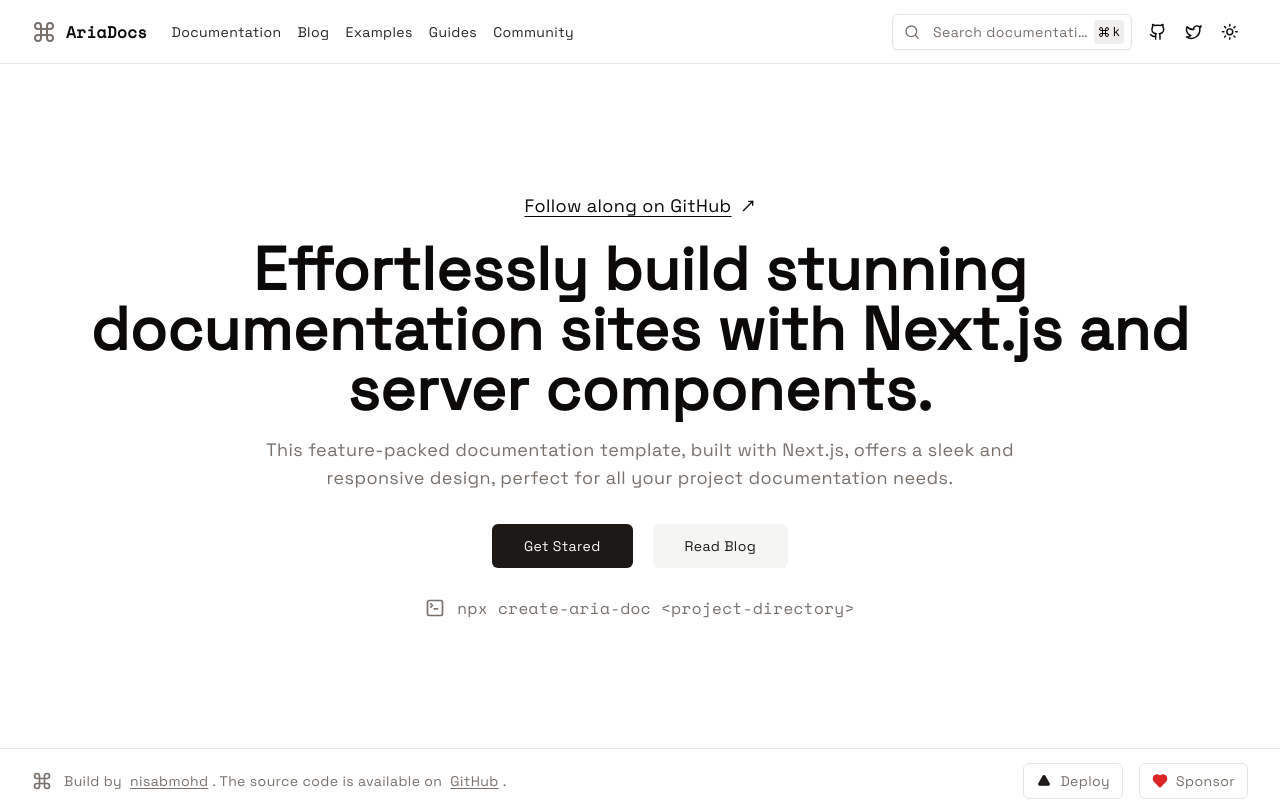
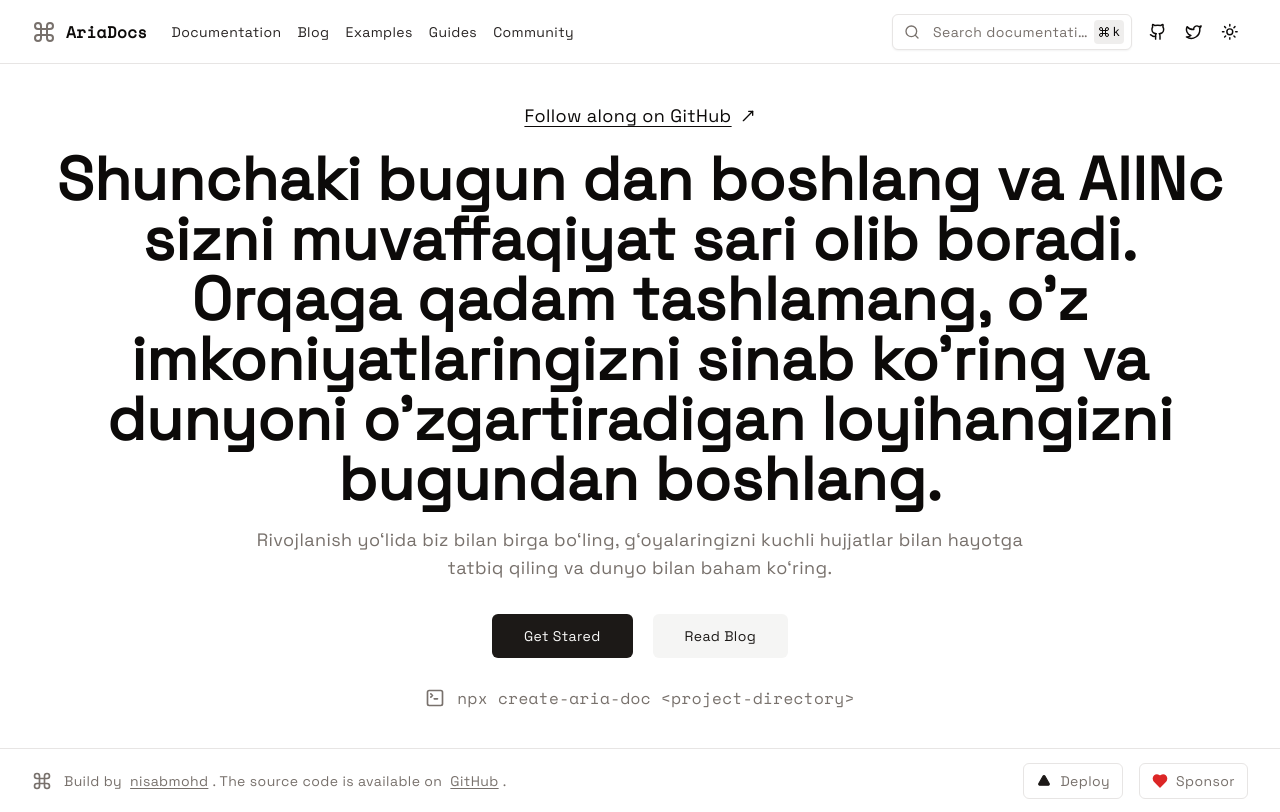
Before and after one commit to themusharraf/doc, a Next.js app: page / in a window 1280 px wide. Built offline with nearby package versions, Linux system fonts and the light colour scheme.

Commit message:
Update page.tsx

```diff
--- a/app/page.tsx
+++ b/app/page.tsx
@@ -7,7 +7,7 @@
   return (
     <div className="flex sm:min-h-[85.5vh] min-h-[85vh] flex-col items-center justify-center text-center px-2 sm:py-8 py-12">
       <Link
-        href="https://github.com/nisabmohd/Aria-Docs"
+        href="https://github.com/themusharraf"
         target="_blank"
         className="mb-5 sm:text-lg flex items-center gap-2 underline underline-offset-4 sm:-mt-12"
       >
@@ -15,13 +15,13 @@
         <MoveUpRightIcon className="w-4 h-4 font-extrabold" />
       </Link>
       <h1 className="text-3xl font-bold mb-4 sm:text-6xl">
-        Effortlessly build stunning documentation sites with Next.js and server
-        components.
+        Shunchaki bugun dan boshlang va AllNc sizni muvaffaqiyat sari olib boradi.
+        Orqaga qadam tashlamang, o'z imkoniyatlaringizni sinab ko'ring va dunyoni
+        o'zgartiradigan loyihangizni bugundan boshlang.
       </h1>
       <p className="mb-8 sm:text-lg max-w-[800px] text-muted-foreground">
-        This feature-packed documentation template, built with Next.js, offers a
-        sleek and responsive design, perfect for all your project documentation
-        needs.
+        Rivojlanish yo‘lida biz bilan birga bo‘ling, g‘oyalaringizni kuchli hujjatlar
+        bilan hayotga tatbiq qiling va dunyo bilan baham ko‘ring.
       </p>
       <div className="flex flex-row items-center gap-5">
         <Link
```
